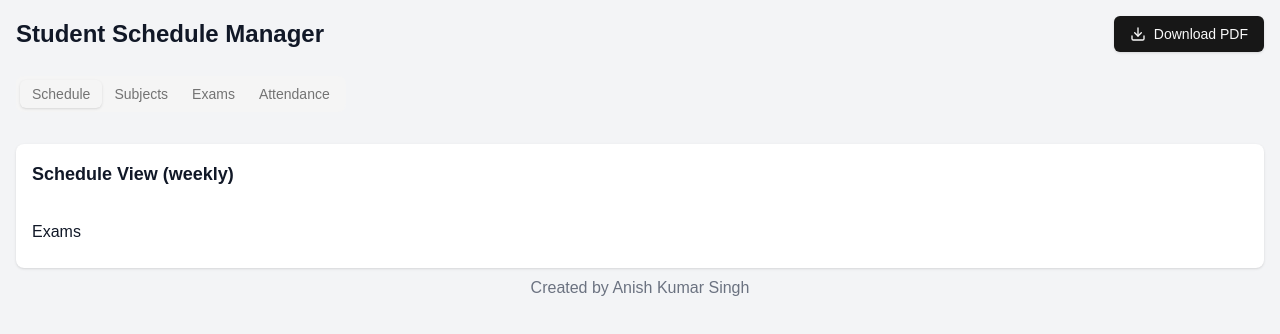
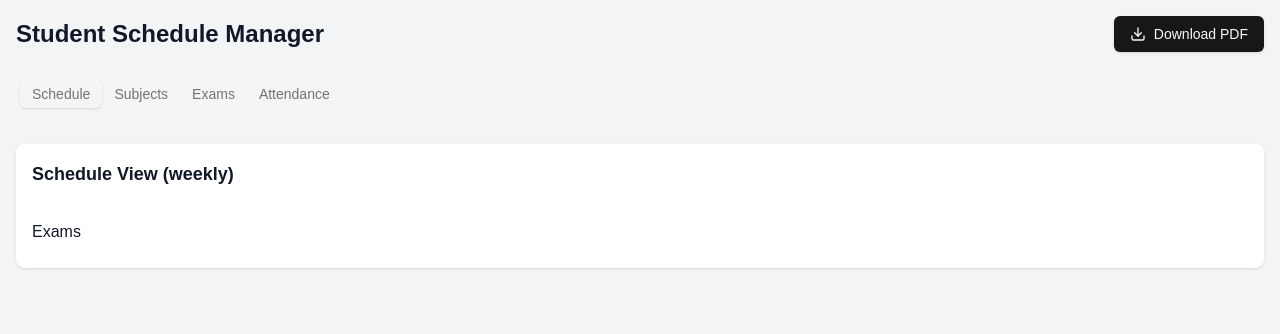
Before and after one commit to anishiit/Student-Schedule-Manager, a Next.js app: page / in a window 1280 px wide. Shown: the top 334 px of the page. Built offline with nearby package versions, Linux system fonts and the light colour scheme.

Commit message:
Update page.js

```diff
--- a/src/app/page.js
+++ b/src/app/page.js
@@ -801,7 +801,6 @@ export default function StudentScheduleManager() {
           </div>
         </div>
       )}
-      <footer><p className='text-center text-gray-500 py-2'>Created by Anish Kumar Singh</p></footer>
     </div>
   )
 }
```
